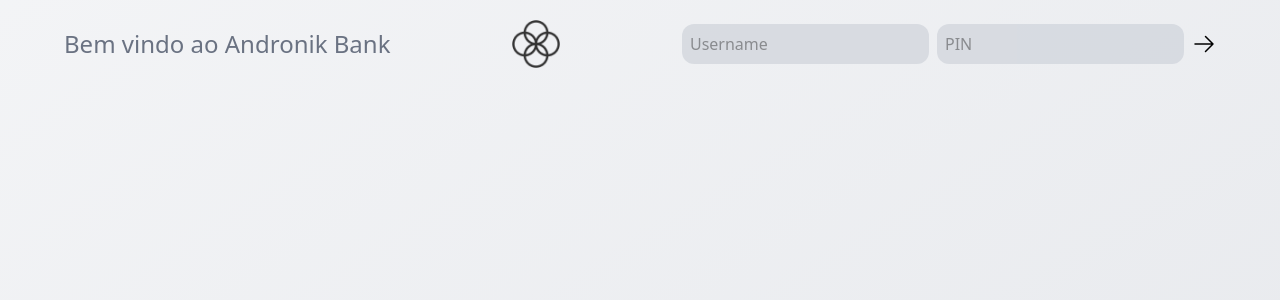
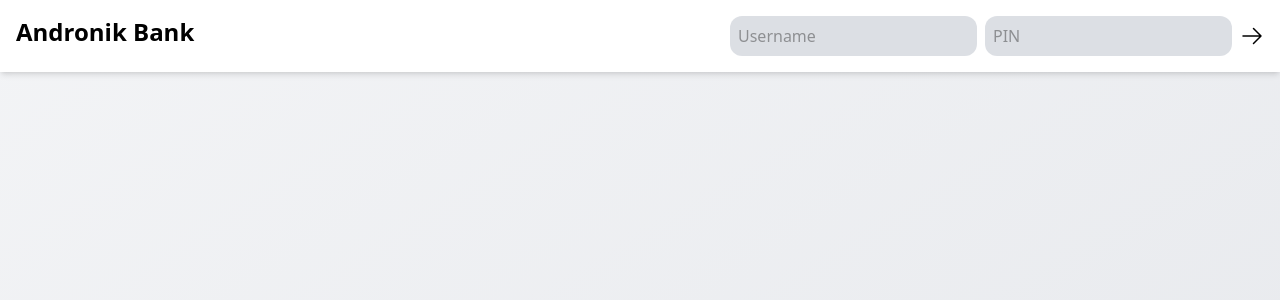
Before and after one commit to oadluis/Andronik-Bank, a React (Vite) app in the folder frontend/: page / in a window 1280 px wide. Shown: the top 300 px of the page. Built offline with nearby package versions, Linux system fonts and the light colour scheme.

Commit message:
refatorando a UI no componente Navbar

```diff
--- a/frontend/src/components/layout/Navbar.jsx
+++ b/frontend/src/components/layout/Navbar.jsx
@@ -1,13 +1,24 @@
 import Login from "../commom/Login";
-import imageLogo from "../../assets/logo.png";
+import { BanknotesIcon } from '@heroicons/react/24/outline';
 
 function Navbar({onLoginSubmit, currentUser}) {
   return (
-    <nav className="bg-transparent flex justify-between items-center pt-5 pb-0 pl-[4rem] pr-[4rem]">
-      <h1 className="text-2xl font-medium text-gray-500">
-        {currentUser ? `Bem vindo ao Andronik Bank, ${currentUser.owner.split(' ')[0]}!` : `Bem vindo ao Andronik Bank`}
-      </h1>
-      <img src={imageLogo} alt="logo" className="size-12" />
+    <nav className="bg-white flex justify-between align-center py-4 px-[1rem] shadow-md">
+      {currentUser ? (
+        <div className="flex items-center gap-4">
+        <div>
+          <BanknotesIcon className="size-10 p-1 text-white bg-purple-500 rounded-full"/>
+        </div>
+        <div className={`flex flex-col align-center`}>
+          <h1 className="text-xl font-bold">Andronik Bank</h1>
+          <br/>
+          <div className={`flex gap-2`}>
+          <p className="text-gray-500 font-medium">Bem vindo,</p>
+          <p className={`text-purple-800 font-medium`}>{` ${currentUser.owner.split(' ')[0]}!`}</p>
+          </div>
+        </div>
+        </div>
+      ) : <h1 className="text-2xl font-bold">Andronik Bank</h1>}
       <Login onLoginSubmit={onLoginSubmit} currentUser={currentUser}/>
     </nav>
   );
--- a/frontend/src/components/layout/operations/TransferMoney.jsx
+++ b/frontend/src/components/layout/operations/TransferMoney.jsx
@@ -33,6 +33,7 @@ function TransferMoney({ onTransferSubmit, currentUser }) {
             />
             <label>Transfer To</label>
           </div>
+          <br />
           <div className="flex flex-col justify-center items-center">
             <input
               type="text"
```
Also changed, not shown: 1 other file (tests, documents, lock files or other folders).
